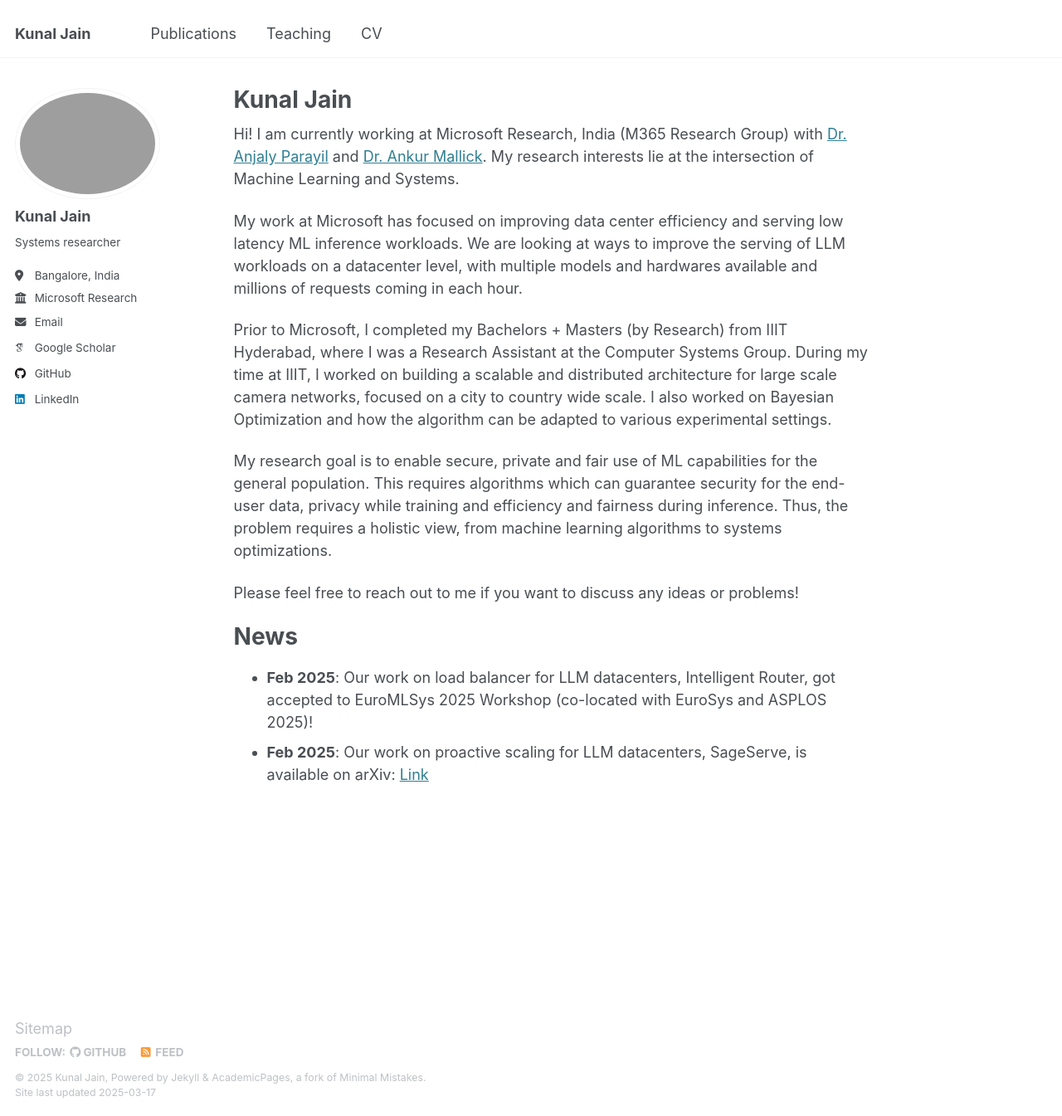
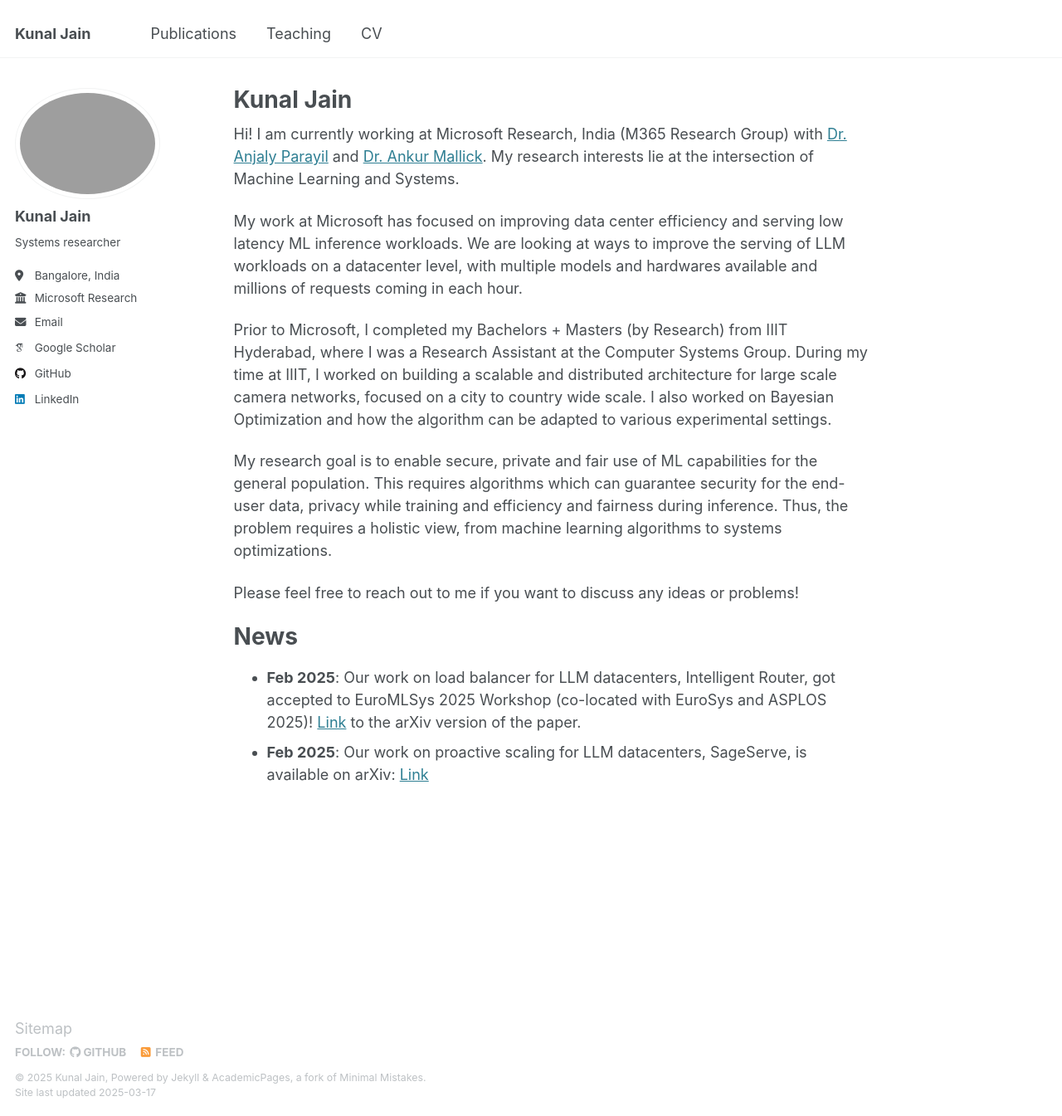
Before and after one commit to kjain1810/kjain1810.github.io, a Jekyll site: the page built from _pages/about.md, in a window 1280 px wide and 1345 px high. Shown: the whole window at 83% size. Built offline with Jekyll 4.4.1, drawn with Linux system fonts in a browser that asks for light colours; some web fonts are replaced.

Commit message:
Adding link to paper

```diff
--- a/_pages/about.md
+++ b/_pages/about.md
@@ -19,5 +19,5 @@ Please feel free to reach out to me if you want to discuss any ideas or problems
 
 News
 ======
- - **Feb 2025**: Our work on load balancer for LLM datacenters, Intelligent Router, got accepted to EuroMLSys 2025 Workshop (co-located with EuroSys and ASPLOS 2025)!
+ - **Feb 2025**: Our work on load balancer for LLM datacenters, Intelligent Router, got accepted to EuroMLSys 2025 Workshop (co-located with EuroSys and ASPLOS 2025)! [Link](https://arxiv.org/abs/2408.13510) to the arXiv version of the paper.
  - **Feb 2025**: Our work on proactive scaling for LLM datacenters, SageServe, is available on arXiv: [Link](https://arxiv.org/abs/2502.14617)
```
